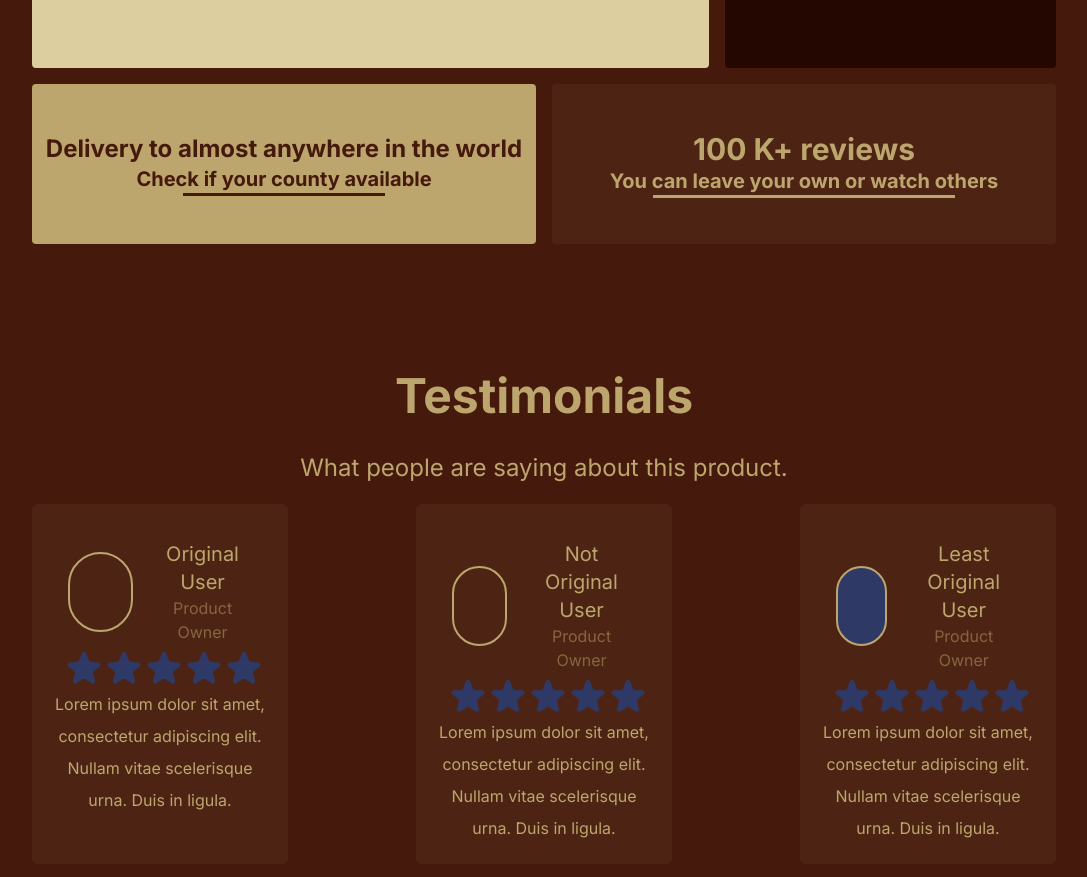
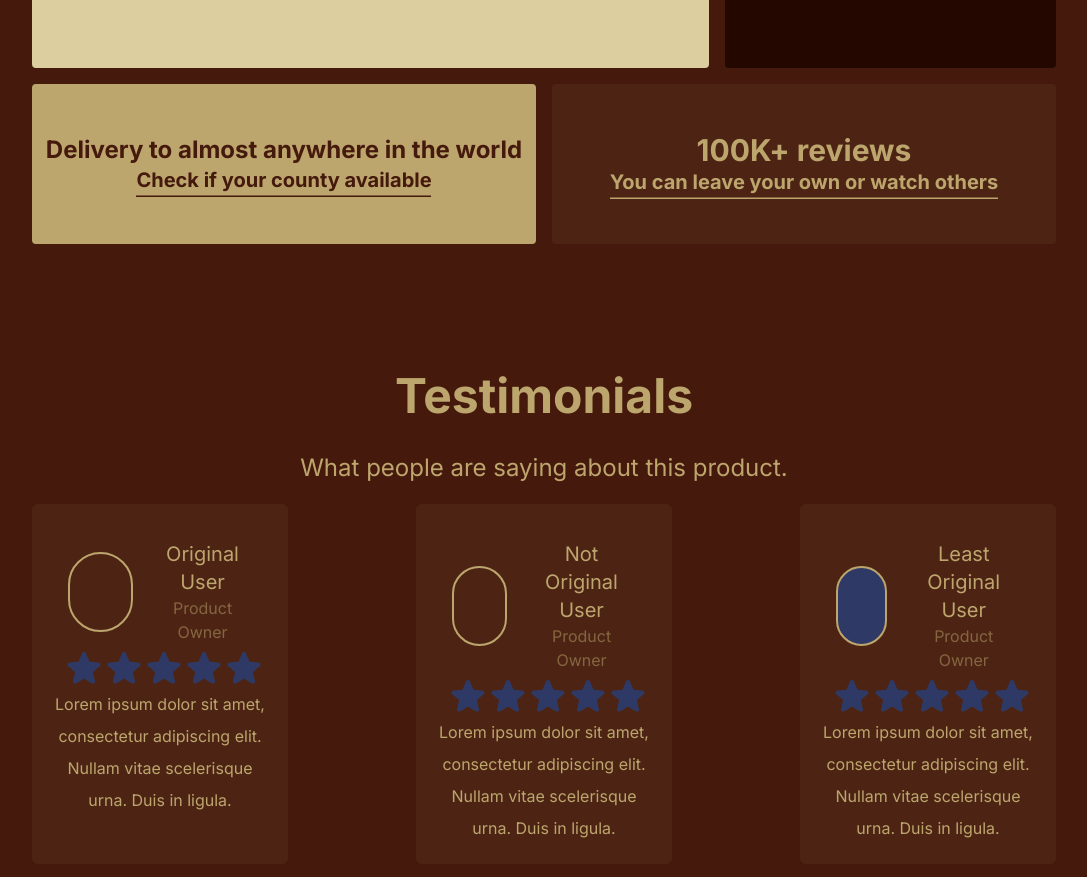
Before and after one commit to Kadgar782/ChocolateLanding, a Next.js app: page / in a window 1280 px wide. Shown: the part 2300-3177 px from the top of the page, without its empty margins (96-1183 px from the left). Built offline with nearby package versions, Linux system fonts and the light colour scheme.

Commit message:
changed if to switch and changed the underline

```diff
--- a/app/components/mainBento.tsx
+++ b/app/components/mainBento.tsx
@@ -26,24 +26,27 @@ export const Bento = () => {
           </h1>
           <Link
             target="_blank"
-            className="link flex flex-col place-content-center items-center text-xl max-xl:text-base"
+            className="group block place-content-center items-center self-center text-xl transition duration-300 max-xl:text-base"
             href="/"
           >
             Check if your county available
-            <span className="bottom-0 left-0 flex min-h-[3px] w-2/5 origin-bottom-right transform place-self-center bg-background duration-100 ease-in-out hover:scale-y-150 max-xl:w-4/5"></span>
+            <span className=" flex h-full max-h-[3px]  w-full  origin-bottom scale-y-50 bg-background transition-all duration-500 group-hover:max-h-[10px]  group-hover:scale-y-100"></span>
           </Link>
         </div>
         <div className="col-span-3 flex max-h-[4rem] min-h-[2rem] flex-col place-content-center rounded bg-primary pb-20 pt-20 text-3xl font-bold  text-text max-xl:col-span-4">
-          <h1 className="flex place-content-center content-center">
-            100 K+ reviews
+          <h1
+            id="reviews-link"
+            className="flex place-content-center content-center"
+          >
+            100K+ reviews
           </h1>
           <Link
             href="/"
             target="_blank"
-            className="link flex flex-col place-content-center items-center text-xl max-xl:text-base"
+            className="group block place-content-center items-center self-center text-xl transition duration-300 max-xl:text-base"
           >
             You can leave your own or watch others
-            <span className="bottom-0 left-0 flex min-h-[3px] w-3/5 origin-bottom-right transform place-self-center bg-text duration-100 ease-in-out hover:scale-y-150 max-xl:w-4/5 max-xl:text-base"></span>
+            <span className=" flex h-full max-h-[3px]  w-full  origin-bottom scale-y-50 bg-text transition-all duration-500 group-hover:max-h-[10px]  group-hover:scale-y-100"></span>
           </Link>
         </div>
       </section>
--- a/app/shop/page.tsx
+++ b/app/shop/page.tsx
@@ -32,7 +32,6 @@ export default function Home() {
   ) => {
     const checked = event.target.checked;
     const category = event.target.name;
-    console.log(categoryFilters),
     setCategoryFilters(
       (prevFilters) =>
         checked
@@ -48,32 +47,19 @@ export default function Home() {
         )
       : productsList;
 
-  // the part with sorting
+  // // the part with sorting
   const sortedProducts = filteredProducts.toSorted((a, b) => {
-    if (sortedBy == "By popularity") {
-      return b.totalSold - a.totalSold;
-    } // Descending popularity
-    else if (sortedBy == "By price: low-high") {
-      return a.price - b.price;
-    } // Ascending price
-    else sortedBy == "By price: high-low";
-    {
-      return b.price - a.price;
-    } // Ascending price "By price: high-low":
+    switch (sortedBy) {
+      case "By popularity":
+        return b.totalSold - a.totalSold; // Descending popularity
+      case "By price: low-high":
+        return a.price - b.price; // Ascending price
+      case "By price: high-low":
+        return b.price - a.price; // Descending price
+      default:
+        return 0; // No sorting
+    }
   });
-
-  // const sortedProducts2 = filteredProducts.toSorted((a, b) => {
-  //   switch (sortedBy) {
-  //     case "By popularity":
-  //       return b.totalSold - a.totalSold; // Descending popularity
-  //     case "By price: low-high":
-  //       return a.price - b.price; // Ascending price
-  //     case "By price: high-low":
-  //       return b.price - a.price; // Descending price
-  //     default:
-  //       return filteredProducts; // No sorting
-  //   }
-  // });
   return (
     <section className="wholePage flex min-h-screen w-full  justify-end bg-background">
       <div className="flex w-4/5 ">
```
Lines whose indentation alone changed are shown as unchanged.
